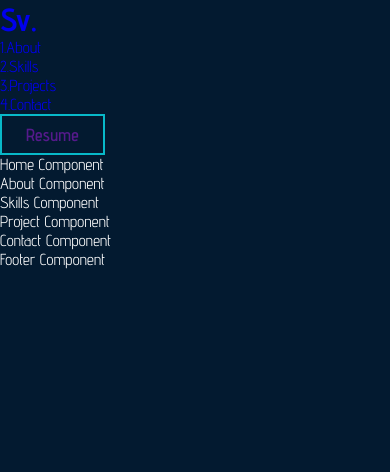
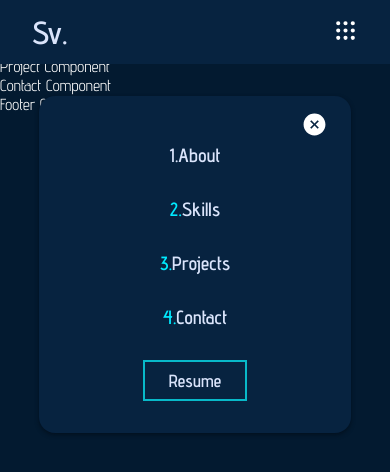
Before and after one commit to PoliceJukeBox/Portfolio-react, a React (Vite) app: page / in a window 390 px wide. Shown: the top 472 px of the page. Built offline with nearby package versions, Linux system fonts and the light colour scheme.

Commit message:
Navbar scss completed

```diff
--- a/package.json
+++ b/package.json
@@ -11,7 +11,8 @@
   },
   "dependencies": {
     "react": "^18.3.1",
-    "react-dom": "^18.3.1"
+    "react-dom": "^18.3.1",
+    "react-icons": "^5.2.1"
   },
   "devDependencies": {
     "@types/react": "^18.3.3",
--- a/src/Components/Navbar/Navbar.jsx
+++ b/src/Components/Navbar/Navbar.jsx
@@ -1,4 +1,8 @@
 import './navbar.css'
+import { AiFillCloseCircle } from "react-icons/ai";
+import { TbGridDots } from "react-icons/tb";
+
+
 
 function Navbar(){
 
@@ -10,26 +14,31 @@ function Navbar(){
             </div>
 
             <div className="navBar">
-                <ul className="navList">
+                <ul className="navLists">
                     <li className="navItem">
-                        <a href="#about">1.<span>About</span></a>
+                        <a href="#about" className='navLink'><span className='head erNumber'>1.</span>About</a>
                     </li>
                     <li className="navItem">
-                        <a href="#skills">2.<span>Skills</span></a>
+                        <a href="#skills" className='navLink'><span className='headerNumber'>2.</span>Skills</a>
                     </li>
                     <li className="navItem">
-                        <a href="#projects">3.<span>Projects</span></a>
+                        <a href="#projects" className='navLink'><span className='headerNumber'>3.</span>Projects</a>
                     </li>
                     <li className="navItem">
-                        <a href="#contact">4.<span>Contact</span></a>
+                        <a href="#contact" className='navLink'><span className='headerNumber'>4.</span>Contact</a>
                     </li>
                     <button className="btn"><a href="">Resume</a></button>
                 </ul>
 
                 <div className="closeNavBar">
-
+                    <AiFillCloseCircle className='icon'/>
                 </div>
             </div>
+
+            <div className="toggleNavBar">
+                <TbGridDots className='icon'/>
+            </div>
+
         </header>
         </>
     )
--- a/src/Components/Navbar/navbar.css
+++ b/src/Components/Navbar/navbar.css
@@ -1 +1,81 @@
-/*# sourceMappingURL=navbar.css.map */
+:root {
+  --primaryColor: #00eaff;
+  --primaryHover: hsl(185, 92%, 41%);
+  --secondaryColor: rgb(150, 162, 188);
+  --paragraphColor: rgb(127, 127, 175);
+  --BgColor: #031a30;
+  --formColor: rgb(2, 15, 29);
+  --projectCardColor: #072340;
+  --textColor: #dae4fb;
+  --headerHeight: 3rem;
+}
+
+.header {
+  position: fixed;
+  display: flex;
+  align-items: center;
+  justify-content: space-between;
+  width: 100%;
+  height: var(--headerHeight);
+  padding: 2rem;
+  z-index: 1000;
+  background: var(--projectCardColor);
+}
+.header .logo a {
+  color: var(--textColor);
+  font-weight: 600;
+  cursor: pointer;
+}
+@media screen and (max-width: 768px) {
+  .header .navBar {
+    background: var(--projectCardColor);
+    position: absolute;
+    height: -moz-max-content;
+    height: max-content;
+    width: 80%;
+    border-radius: 1rem;
+    padding: 1rem;
+    top: 6rem;
+    left: 50%;
+    transform: translate(-50%);
+    box-shadow: 0 2px 4px rgba(2, 15, 29, 0.904);
+    z-index: 1000;
+  }
+  .header .navBar .navLists {
+    display: flex;
+    align-items: center;
+    justify-content: center;
+    flex-direction: column;
+    width: 100%;
+    margin: auto;
+    padding: 1rem 0;
+  }
+  .header .navBar .navLists .navItem {
+    padding: 1rem 0;
+  }
+  .header .navBar .navLists .navItem .navLink {
+    color: var(--textColor);
+    font-size: 1.2rem;
+    font-weight: 600;
+  }
+  .header .navBar .navLists .navItem .navLink:hover {
+    color: var(--primaryColor);
+  }
+  .header .navBar .navLists .navItem .navLink .headerNumber {
+    color: var(--primaryColor);
+  }
+  .header .navBar .navLists .btn {
+    margin-top: 1rem;
+  }
+  .header .navBar .navLists .btn a {
+    color: var(--textColor);
+  }
+  .header .navBar .closeNavBar {
+    position: absolute;
+    top: 1rem;
+    right: 1.5rem;
+  }
+  .header .navBar .closeNavBar:hover .icon {
+    color: var(--primaryColor);
+  }
+}/*# sourceMappingURL=navbar.css.map */
--- a/src/Components/Navbar/navbar.scss
+++ b/src/Components/Navbar/navbar.scss
@@ -0,0 +1,91 @@
+:root{
+    --primaryColor: #00eaff;
+    --primaryHover: hsl(185, 92%, 41%);
+    --secondaryColor: rgb(150, 162, 188);
+    --paragraphColor: rgb(127, 127, 175);
+    --BgColor: #031a30;
+    --formColor: rgb(2, 15, 29);
+    --projectCardColor: #072340;
+    --textColor: #dae4fb;
+    --headerHeight: 3rem;
+}
+
+.header{
+    position: fixed;
+    display: flex;
+    align-items: center;
+    justify-content: space-between;
+    width: 100%;
+    height: var(--headerHeight);
+    padding: 2rem;
+    z-index: 1000;
+    background: var(--projectCardColor);
+
+    .logo a{
+        color: var(--textColor);
+        font-weight: 600;
+        cursor: pointer;
+    }
+
+    @media screen and (max-width: 768px){
+        .navBar{
+            background: var(--projectCardColor);
+            position: absolute;
+            height: max-content;
+            width: 80%;
+            border-radius: 1rem;
+            padding: 1rem;
+            top: 6rem;
+            left: 50%;
+            transform: translate(-50%);
+            box-shadow: 0 2px 4px rgba(2, 15, 29, 0.904);
+            z-index: 1000;
+
+            .navLists{
+                display: flex;
+                align-items: center;
+                justify-content: center;
+                flex-direction: column;
+                width: 100%;
+                margin: auto;
+                padding: 1rem 0;
+
+                .navItem{
+                    padding: 1rem 0;
+
+                    .navLink{
+                        color: var(--textColor);
+                        font-size: 1.2rem;
+                        font-weight: 600;
+                        &:hover{
+                            color: var(--primaryColor);
+                        }
+
+                        .headerNumber{
+                            color: var(--primaryColor);
+                        }
+                    }
+                }
+
+                .btn{
+                   margin-top: 1rem;
+
+                   a{
+                    color: var(--textColor);
+                   }
+                }
+            }
+
+            .closeNavBar{
+                position: absolute;
+                top: 1rem;
+                right: 1.5rem;
+                &:hover{
+                    .icon{
+                        color: var(--primaryColor);
+                    }
+                }
+            }
+        }
+    }
+}
```
Also changed, not shown: 2 other files (tests, documents, lock files or other folders).
